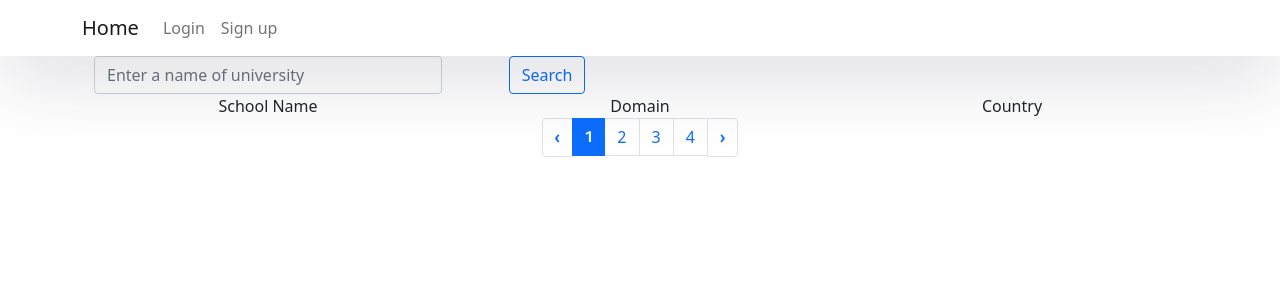
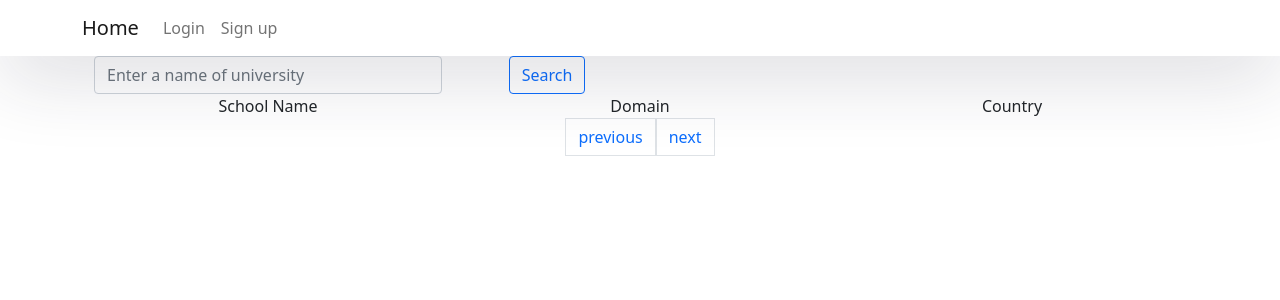
Before and after one commit to haingdc/universities-anrakutei, a React (Create React App) app: page / in a window 1280 px wide. Shown: the top 300 px of the page. Built offline with nearby package versions, Linux system fonts and the light colour scheme; the HTML template or start-up script is replaced by a standard one.

Commit message:
install react-paginate package, replace css to scss

```diff
--- a/package.json
+++ b/package.json
@@ -11,6 +11,7 @@
     "react": "^17.0.2",
     "react-bootstrap": "^2.0.0-rc.0",
     "react-dom": "^17.0.2",
+    "react-paginate": "^7.1.3",
     "react-router-dom": "^5.3.0",
     "react-scripts": "4.0.3",
     "rxjs": "^7.4.0",
--- a/src/App.js
+++ b/src/App.js
@@ -1,19 +1,20 @@
+import 'bootstrap/dist/css/bootstrap.min.css';
+import './App.scss';
+import './containers/universities/pages/universities-listing/universities-listing.scss';
+import './containers/authenticate/pages/sign-in/sign-in.scss';
+import './containers/authenticate/pages/sign-up/sign-up.scss';
 import { Component, useEffect, useState } from 'react';
-import './App.css';
-import 'bootstrap/dist/css/bootstrap.min.css';
 import Form from 'react-bootstrap/Form';
 import Button from 'react-bootstrap/Button';
 import Container from 'react-bootstrap/Container';
 import Row from 'react-bootstrap/Row';
 import Col from 'react-bootstrap/Col';
 import Pagination from 'react-bootstrap/Pagination';
+import ReactPaginate from 'react-paginate';
 import { BrowserRouter, Switch, Route, Link } from 'react-router-dom';
 import { ajax } from 'rxjs/ajax'
 // TODO: remove
 import { useObservable } from 'rxjs-hooks'
-import './containers/universities/pages/universities-listing/universities-listing.scss';
-import './containers/authenticate/pages/sign-in/sign-in.scss';
-import './containers/authenticate/pages/sign-up/sign-up.scss';
 // TODO: remove package: rxjs-hooks
 
 export class SignIn extends Component {
@@ -124,18 +125,8 @@ const UniversityApi = {
   }
 };
 
-function UIPagination(props) {
-  const { className = '' } = props;
-  return (
-    <Pagination className={className}>
-      <Pagination.Prev />
-      <Pagination.Item active>{1}</Pagination.Item>
-      <Pagination.Item >{2}</Pagination.Item>
-      <Pagination.Item >{3}</Pagination.Item>
-      <Pagination.Item >{4}</Pagination.Item>
-      <Pagination.Next />
-    </Pagination>
-  )
+function getTotalPageCount(totalRecords, limit) {
+  return Math.floor(totalRecords / limit) + (totalRecords % limit === 0) ? 0 : 1;
 }
 
 
@@ -143,6 +134,10 @@ function ListingPage() {
   const [data, setData] = useState([]);
   const [keywords, setKeywords] = useState('');
   const [submitValues, setSubmitValues] = useState({ uniName: '' });
+
+  function handlePageClick(data) {
+    console.log({ data });
+  }
 
   useEffect(() => {
     if (!submitValues.uniName) return () => {};
@@ -191,7 +186,22 @@ function ListingPage() {
         }) }
       </Container>
       <Container>
-        <UIPagination className="justify-content-center" />
+        <ReactPaginate
+          previousLabel={'previous'}
+          nextLabel={'next'}
+          breakLabel={'...'}
+          breakClassName={'page-link'}
+          pageCount={getTotalPageCount(data.length, 10)}
+          marginPagesDisplayed={2}
+          pageRangeDisplayed={5}
+          onPageChange={handlePageClick}
+          containerClassName={'pagination justify-content-center'}
+          activeClassName={'active'}
+          pageClassName={'page-item'}
+          pageLinkClassName={'page-link'}
+          previousClassName={'page-link'}
+          nextClassName={'page-link'}
+        />
       </Container>
     </Container>
   );
```
Also changed, not shown: src/App.scss (renamed from src/App.css).
